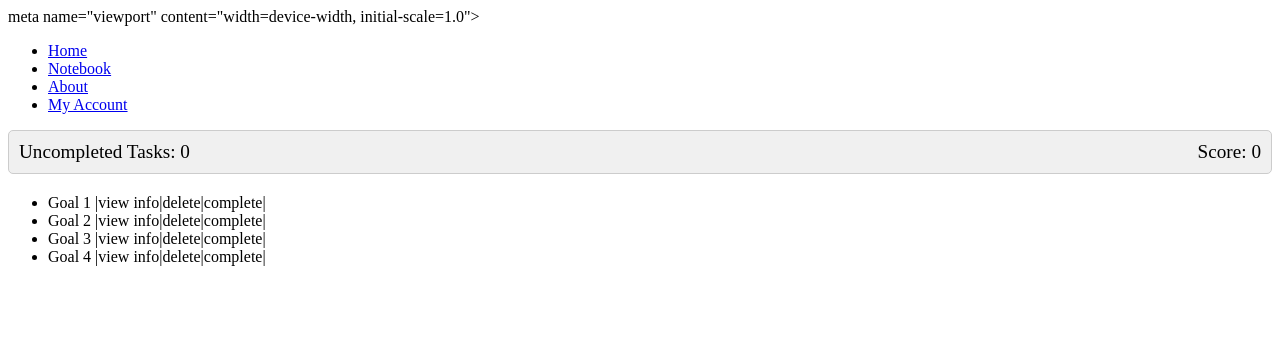
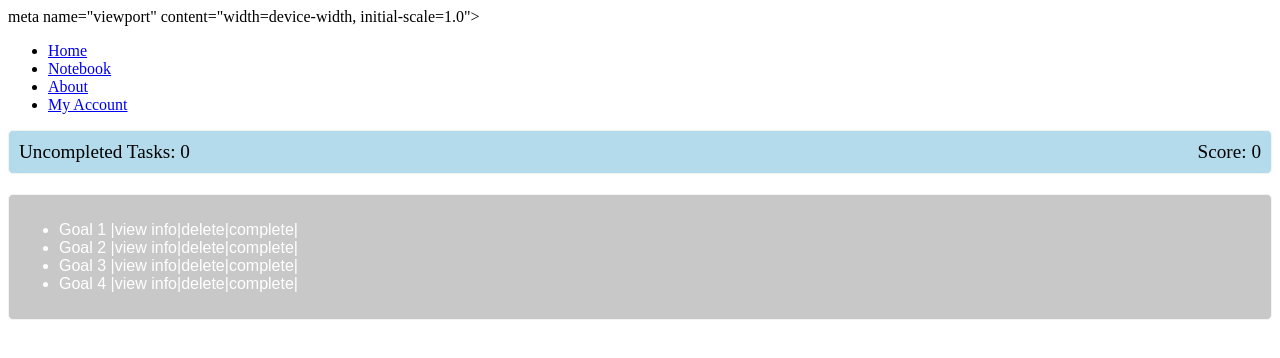
Before and after one commit to CaDragon1/startup, a plain HTML site: page src/html/home.html in a window 1280 px wide. Drawn offline with Linux system fonts and the light colour scheme.

Commit message:
Added style for goal list

```diff
--- a/src/html/home.html
+++ b/src/html/home.html
@@ -27,8 +27,8 @@
                 justify-content: space-between;
                 align-items: center;
                 padding: 10px;
-                background-color: #f0f0f0;
-                border: 1px solid #ccc;
+                background-color: #b3dbeb;
+                border: 1px solid #f3f3f3;
                 border-radius: 5px;
                 margin-bottom: 20px;
             }
@@ -39,6 +39,13 @@
             .goal-list {
                 position: relative;
                 display: block;
+                padding: 10px;
+                background-color: #5e5e5e56;
+                border: 1px solid #f3f3f3;
+                border-radius: 5px;
+                margin-bottom: 20px;
+                font-family: sans-serif;
+                color: white;
             }
         </style>
 
```
